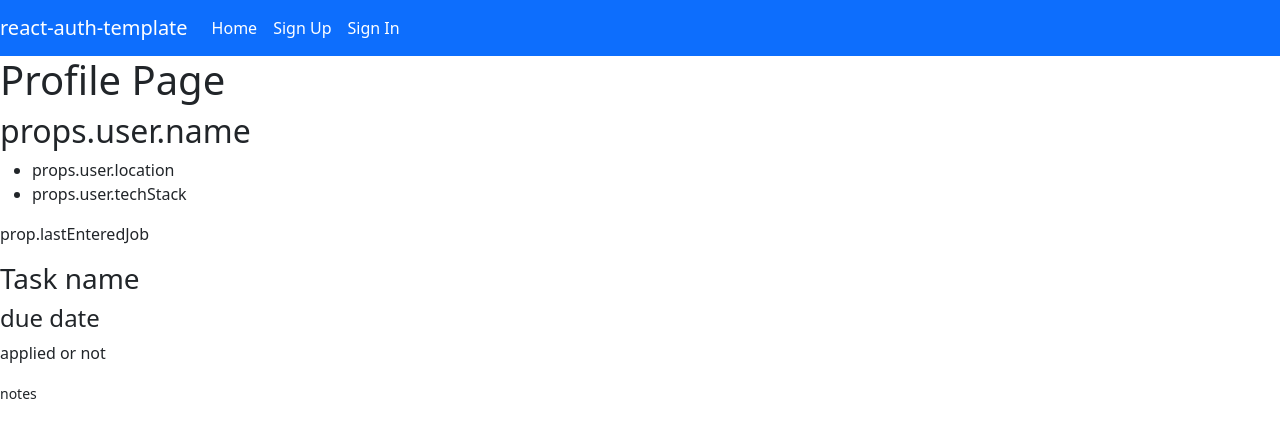
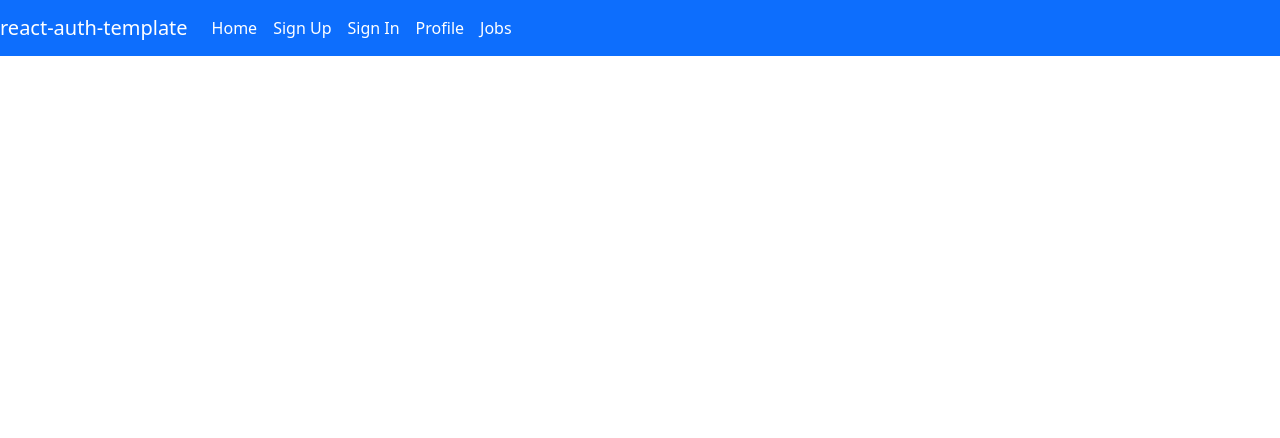
Before and after one commit to devinrbopp/client-job-hunting-journal, a React (Create React App) app: page /profile in a window 1280 px wide. Shown: the top 438 px of the page. Built offline with nearby package versions, Linux system fonts and the light colour scheme.

Commit message:
wishful coded parts of app.js

```diff
--- a/src/App.js
+++ b/src/App.js
@@ -1,5 +1,5 @@
 // import React, { Component, Fragment } from 'react'
-import React, { useState, Fragment } from 'react'
+import React, { useState, Fragment, useEffect } from 'react'
 import { Route, Routes } from 'react-router-dom'
 import { v4 as uuid } from 'uuid'
 
@@ -17,6 +17,25 @@ import Jobs from './components/Jobs'
 import JobDetail from './components/JobDetail'
 
 const App = () => {
+
+	//define state for jobs
+	//define helper function for inputting fields
+	//helper function for saved jobs
+	const [jobs, setJobs] = useState([])
+	const [profile, setProfile] = useState([])
+
+	const newJob = (e) => {
+		setJobs()
+		//set the fields of the job to the inputs
+	}
+
+	const newProfile = () => {
+		setProfile()
+		//profile creation function
+	}
+
+
+
 
 	const [user, setUser] = useState(null)
 	const [msgAlerts, setMsgAlerts] = useState([])
--- a/src/components/Home.js
+++ b/src/components/Home.js
@@ -1,3 +1,7 @@
+import React from 'react';
+import { Route, Routes, Link } from 'react-router-dom'
+
+
 const Home = (props) => {
 	// const { msgAlert, user } = props
 	console.log('props in home', props)
--- a/src/components/Jobs.js
+++ b/src/components/Jobs.js
@@ -18,10 +18,6 @@ function Jobs (props) {
                 <input type="text" name="zipCode" id="zipCode"  />
             </div>
             <div>
-                <label htmlFor="tasks">Tasks </label>
-                <input type="text" name="tasks" id="tasks"  />
-            </div>
-            <div>
                 <label htmlFor="jobDescription">Job Description </label>
                 <input type="text" name="jobDescription" id="jobDescription"  />
             </div>
--- a/src/components/Profile.js
+++ b/src/components/Profile.js
@@ -2,25 +2,36 @@ import React, { useState, useEffect } from 'react';
 import Task from './Task';
 
 
-function Profile (props) {
+function Profile(props) {
     // for(let i=0; i<5; i++) {
     //     //most recent 5 due dates compared to Date()
     // }
+ let content;
+
+    // if (profile === null){
+        //show profile creation form
+        // set content = form
+    // } else {
+        //show profile
+        //set content to actual profile
+        // <h1>Profile Page</h1>
+
+        // Tasks, user info, last saved job
+        // Tasks stored in state
+        // User info passed as a prop from app.js
+        // Last saved job passed as a prop from
+
+        // <h2> props.user.name</h2>
+        // <ul>
+        //     <li>props.user.location</li>
+        //     <li>props.user.techStack</li>
+        // </ul>
+        // <p>prop.lastEnteredJob</p>
+        // <Task />
+    // }
     return (
         <div>
-            <h1>Profile Page</h1>
-            {/* Tasks, user info, last saved job
-            Tasks stored in state
-             user info passed as a prop from app.js
-             last saved job passed as a prop from */}
-             <h2> props.user.name</h2>
-             <ul>
-                 <li>props.user.location</li>
-                 <li>props.user.techStack</li>
-             </ul>
-            <p>prop.lastEnteredJob</p>
-             <Task/>
-
+           {/* content variable */}
         </div>
     )
 }
--- a/src/components/shared/Header.js
+++ b/src/components/shared/Header.js
@@ -18,6 +18,16 @@ const authenticatedOptions = (
 				Sign Out
 			</Link>
 		</Nav.Link>
+		<Nav.Link>
+			<Link to='profile' style={linkStyle}>
+				Profile
+			</Link>
+		</Nav.Link>
+		<Nav.Link>
+			<Link to='jobs' style={linkStyle}>
+				Jobs
+			</Link>
+		</Nav.Link>
 	</>
 )
 
@@ -29,6 +39,16 @@ const unauthenticatedOptions = (
         <Nav.Link>
 		    <Link to='sign-in' style={linkStyle}>Sign In</Link>
         </Nav.Link>
+		<Nav.Link>
+			<Link to='profile' style={linkStyle}>
+				Profile
+			</Link>
+		</Nav.Link>
+		<Nav.Link>
+			<Link to='jobs' style={linkStyle}>
+				Jobs
+			</Link>
+		</Nav.Link>
 	</>
 )
 
```
